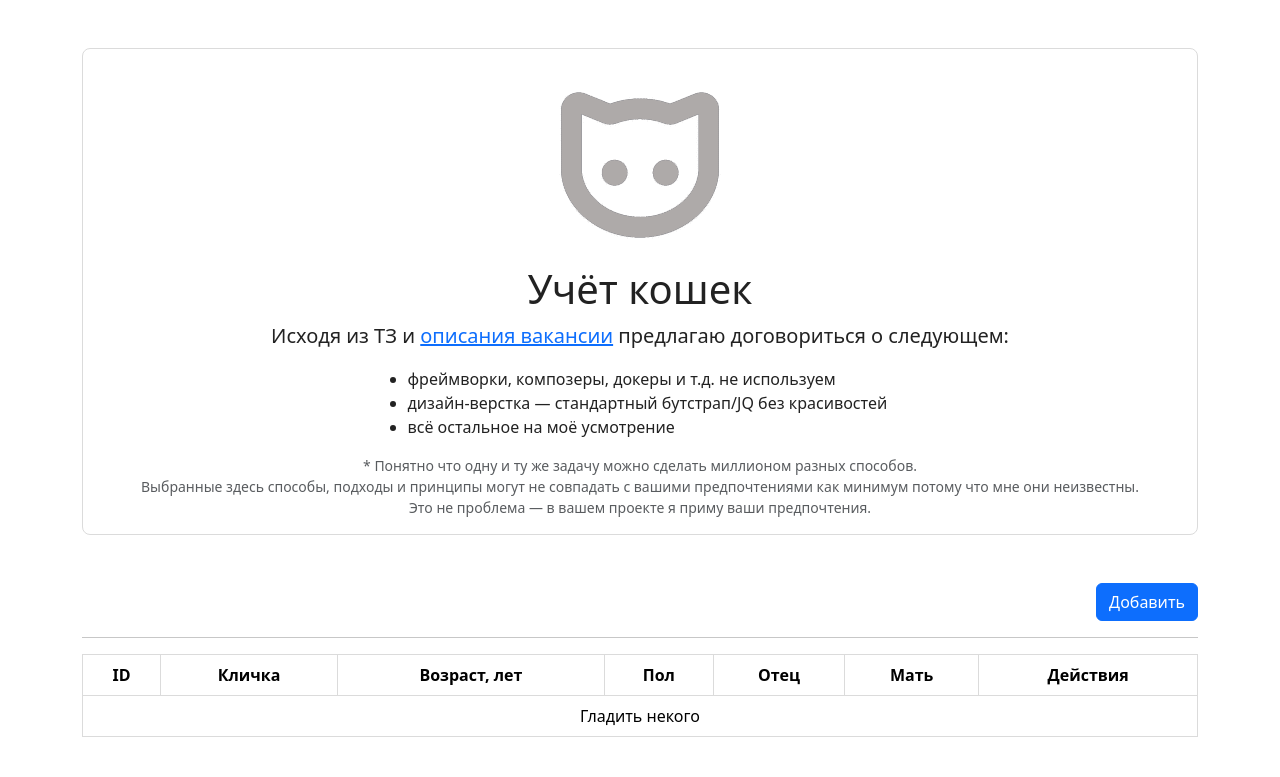
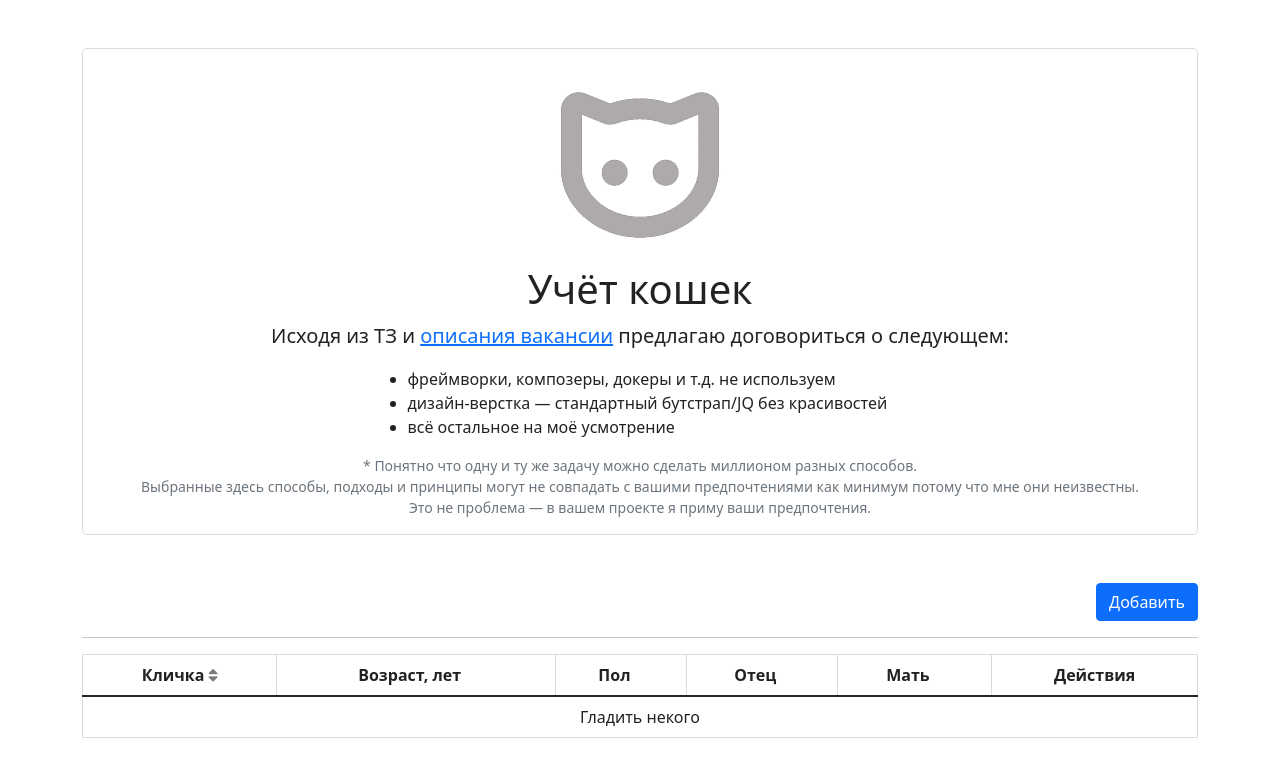
Before and after one commit to gluck-59/cats, a PHP site: page / in a window 1280 px wide. Shown: the top 777 px of the page. Run offline with PHP 8.4, Linux system fonts and the light colour scheme; data that the repository does not hold is empty; some libraries are stand-ins or nearby versions.

Commit message:
+ сорт по колву отцов

```diff
--- a/action.php
+++ b/action.php
@@ -13,7 +13,7 @@ if (isset($_POST['add'])) {
     $fname = $util->sanitize($_POST['fname']);
     $birthDate = $_POST['birthDate'];
     $gender = $_POST['gender'];
-    $father = $_POST['father'];
+    $father = $_POST['father'] ?? [];
     $mother = $_POST['mother'];
 
     if ($db->insert($fname, $birthDate, $gender, $father, $mother)) {
@@ -28,7 +28,7 @@ if (isset($_POST['add'])) {
 // method rest — get
 // в реальном проекте я предпочитаю отдавать в клиента JSON, а HTML здесь для демонстрации "а что так можно было"
 if (isset($_GET['read'])) {
-    $users = $db->read();
+    $users = $db->read($_GET['sorting'], $_GET['dir']);
     $output = '';
     $mothers = [];
     if ($users) {
@@ -40,12 +40,11 @@ if (isset($_GET['read'])) {
                 }
             }
             $output .= '<tr>
-                <td>' . $row['id'] . '</td>
                 <td>' . $row['first_name'] . '</td>
                 <td>' . $row['age'] . '</td>
                 <td>' . ($row['gender'] == 1 ? 'кот' : 'кошка') . '</td>
-                <td>' . (!empty($fathers) ? implode(', ',$fathers): 'неизвестно') . '</td>
-                <td>' . ($row['mother'] > 0 ? $db->readOne($row['mother'])['first_name'] : 'неизвестно') . '</td>
+                <td>' . (!empty($fathers) ? implode(', ',$fathers): '-') . '</td>
+                <td>' . ($row['mother'] > 0 ? $db->readOne($row['mother'])['first_name'] : '-') . '</td>
                 <td>
                 <a href="#" id="' . $row['id'] . '" class="btn btn-success btn-md py-0 editLink" data-bs-toggle="modal" data-bs-target="#editUserModal">Ред.</a>
                 <a href="#" id="' . $row['id'] . '" class="btn btn-danger btn-md py-0 deleteLink">Удалить</a>
@@ -76,7 +75,7 @@ if (isset($_POST['update'])) {
     $fname = $util->sanitize($_POST['fname']);
     $birthDate = $_POST['birthDate'];
     $gender = $_POST['gender'];
-    $father = $_POST['father'];
+    $father = $_POST['father'] ?? [];
     $mother = $_POST['mother'];
 
 
@@ -108,7 +107,7 @@ if (isset($_GET['fetchParents'])) {
 
     $users = $db->fetchParents($exclude);
     $selected = $db->readOne($exclude);
-    $mothers = [['id' => 0, 'first_name' => 'неизвестно']]; // проще сделать эту заглушку здесь чем воевать с select2.js
+    $mothers = [['id' => 0, 'first_name' => '-']]; // проще сделать эту заглушку здесь чем воевать с select2.js
     $fathers = [];
     foreach ($users as $user) {
         switch ($user['gender']) {
--- a/css/main.css
+++ b/css/main.css
@@ -47,6 +47,12 @@ table {
     border-color: var(--okay-border-color)!important;
 }
 
-.alert-info {
-    background-color: var(--okay-alert-info);
+
+th { cursor: pointer}
+
+.fa {
+    /*color: lightgray;*/
+    opacity: 0;
 }
+
+.sorted > .fa { opacity: 0.6}
--- a/db.php
+++ b/db.php
@@ -33,8 +33,9 @@ class Database extends Config {
      * @return array
      */
 
-    public function read() {
-        $sql = 'SELECT *, TIMESTAMPDIFF(YEAR, birthDate, NOW()) age FROM users ';
+    public function read($order = false, $dir = 'asc') {
+        $sql = 'SELECT *, TIMESTAMPDIFF(YEAR, birthDate, NOW()) age, JSON_LENGTH(father) qty FROM users ';
+        if ($order) $sql .= 'ORDER BY '.$order .' '.$dir;
         $stmt = $this->conn->prepare($sql);
         $stmt->execute();
         $result = $stmt->fetchAll();
--- a/index.php
+++ b/index.php
@@ -5,13 +5,12 @@
         <meta name="viewport" content="width=device-width, initial-scale=1.0">
         <title>Мявк!</title>
 
-<!--        <link rel="stylesheet" href="https://cdn.jsdelivr.net/npm/bootstrap-table@1.24.1/dist/bootstrap-table.min.css">-->
-        <link rel="stylesheet" href="https://cdn.jsdelivr.net/npm/bootstrap@5.3.3/dist/css/bootstrap.min.css">
-<!--        <link rel="stylesheet" href="https://cdn.jsdelivr.net/npm/bootstrap-icons@1.11.3/font/bootstrap-icons.css">-->
-
+        <link rel="stylesheet" href="https://cdn.jsdelivr.net/npm/bootstrap@5.1/dist/css/bootstrap.min.css">
+        <link href="//maxcdn.bootstrapcdn.com/font-awesome/4.1.0/css/font-awesome.min.css" rel="stylesheet">
 
         <link rel="stylesheet" href="https://cdn.jsdelivr.net/npm/select2@4.1.0-rc.0/dist/css/select2.min.css" />
         <link rel="stylesheet" href="https://cdn.jsdelivr.net/npm/select2-bootstrap-5-theme@1.3.0/dist/select2-bootstrap-5-theme.min.css" />
+
         <link rel="stylesheet" href="css/main.css">
 
         <link rel="icon" type="image/png" href="favicon.png" />
@@ -180,12 +179,11 @@
                         <table data-toggle="table" data-search="true" class="table table-bordered text-center">
                             <thead>
                             <tr>
-                                <th>ID</th>
-                                <th data-sortable="true" data-field="fmane">Кличка</th>
-                                <th data-sortable="true" data-field="age">Возраст, лет</th>
-                                <th data-sortable="true" data-field="gender">Пол</th>
-                                <th>Отец</th>
-                                <th>Мать</th>
+                                <th data-sortable="first_name" class="sorted" data-dir="asc">Кличка <i class="fa fa-sort"></i></th>
+                                <th data-sortable="age" data-dir="asc">Возраст, лет <i class="fa fa-sort"></i></th>
+                                <th data-sortable="gender" data-dir="asc">Пол <i class="fa fa-sort"></i></th>
+                                <th data-sortable="qty" data-dir="asc">Отец <i class="fa fa-sort"></i></th>
+                                <th data-sortable="mother" data-dir="asc">Мать <i class="fa fa-sort"></i></th>
                                 <th>Действия</th>
                             </tr>
                             </thead>
@@ -201,10 +199,6 @@
 
         <script src="https://cdn.jsdelivr.net/npm/jquery/dist/jquery.min.js"></script>
         <script src="https://cdn.jsdelivr.net/npm/bootstrap@5.3.3/dist/js/bootstrap.bundle.min.js"></script>
-<!--        <script src="https://cdn.jsdelivr.net/npm/bootstrap-table@1.24.1/dist/bootstrap-table.min.js"></script>-->
-
-
-
         <script src="https://cdn.jsdelivr.net/npm/select2@4.1.0-rc.0/dist/js/select2.min.js"></script>
         <script src="js/main.js"></script>
     </body>
--- a/util.php
+++ b/util.php
@@ -13,7 +13,6 @@ class Util {
     public function showMessage($type, $message) {
         return '<div class="alert alert-' . $type . ' alert-dismissible fade show" role="alert">
                 <strong>' . $message . '</strong>
-                <button type="button" class="btn-close" data-dismiss="alert" aria-label="Close"></button>
               </div>';
     }
 }
```
Also changed, not shown: js/main.js (+44 -5 lines).
